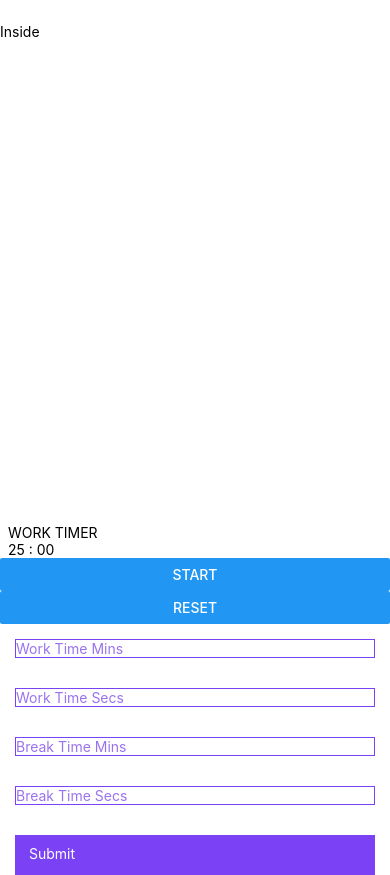
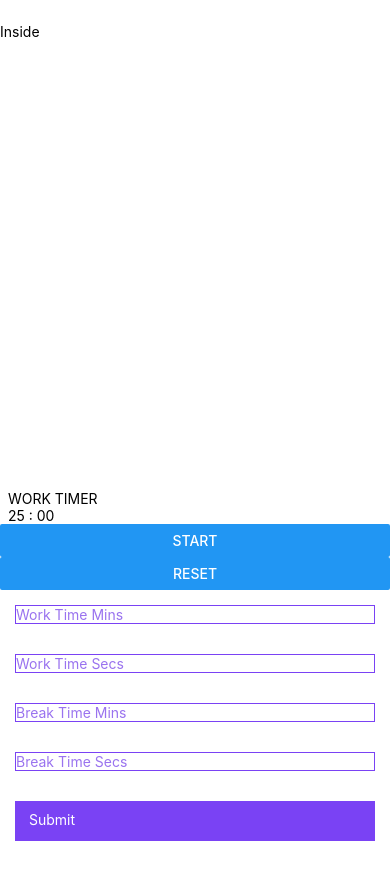
Before and after one commit to ahmedfarag9/pomodoro-timer, a React Native app: screen / in a window 390 px wide. After the commit the page ends 844 px from the top, so only its background shows below. Built offline with nearby package versions, Linux system fonts and the light colour scheme.

Commit message:
deleted an Xml Text element

```diff
--- a/App.js
+++ b/App.js
@@ -217,7 +217,6 @@ export default class App extends React.Component {
 				<ImageBackground source={require('')} style={{width: '100%', height: '100%'}}>
 					<Text>Inside</Text>
 				</ImageBackground>
-				<Text> </Text>
 				<Text>  {this.state.text}  </Text>
 				<Text>  {minutes} : {seconds}    </Text>
 				<Button onPress={() => this.startOrPauseTimer()} title={this.state.timerOn_text} />
```
